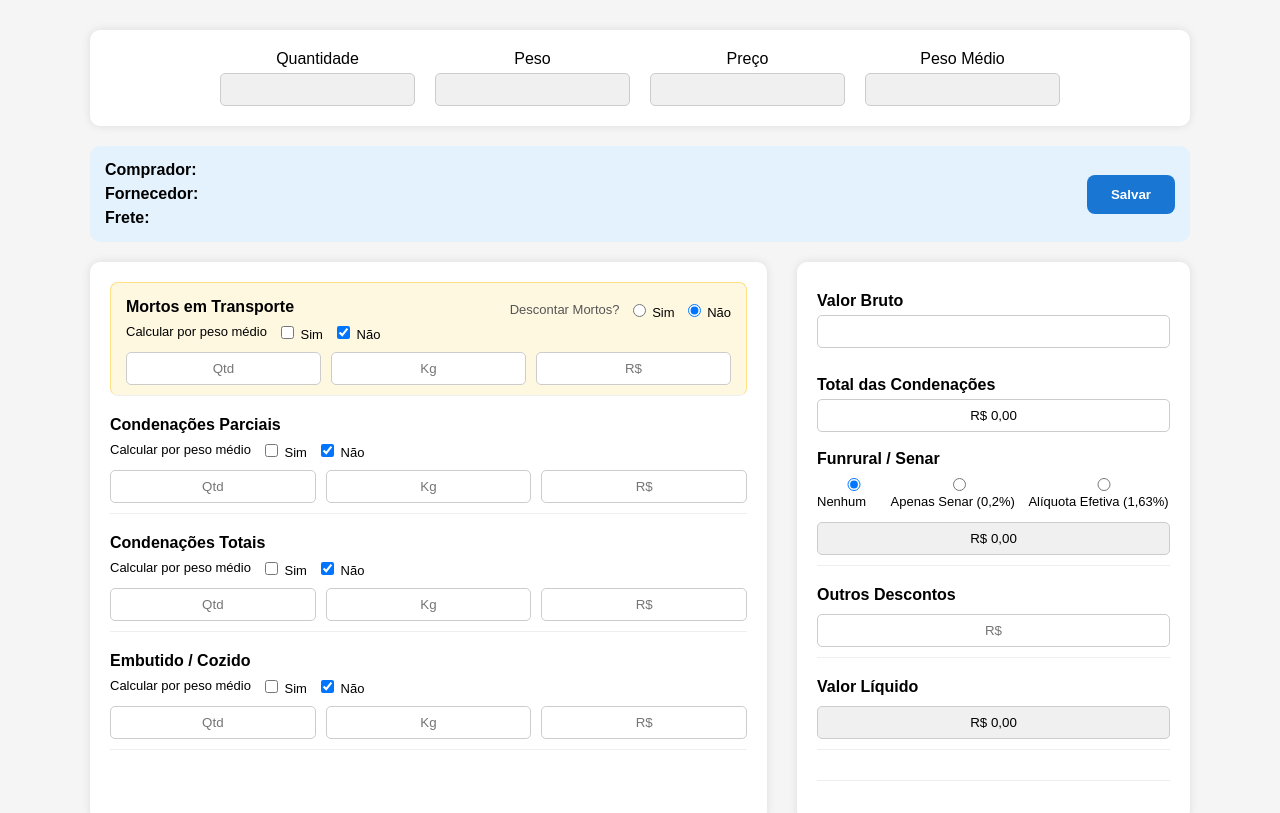
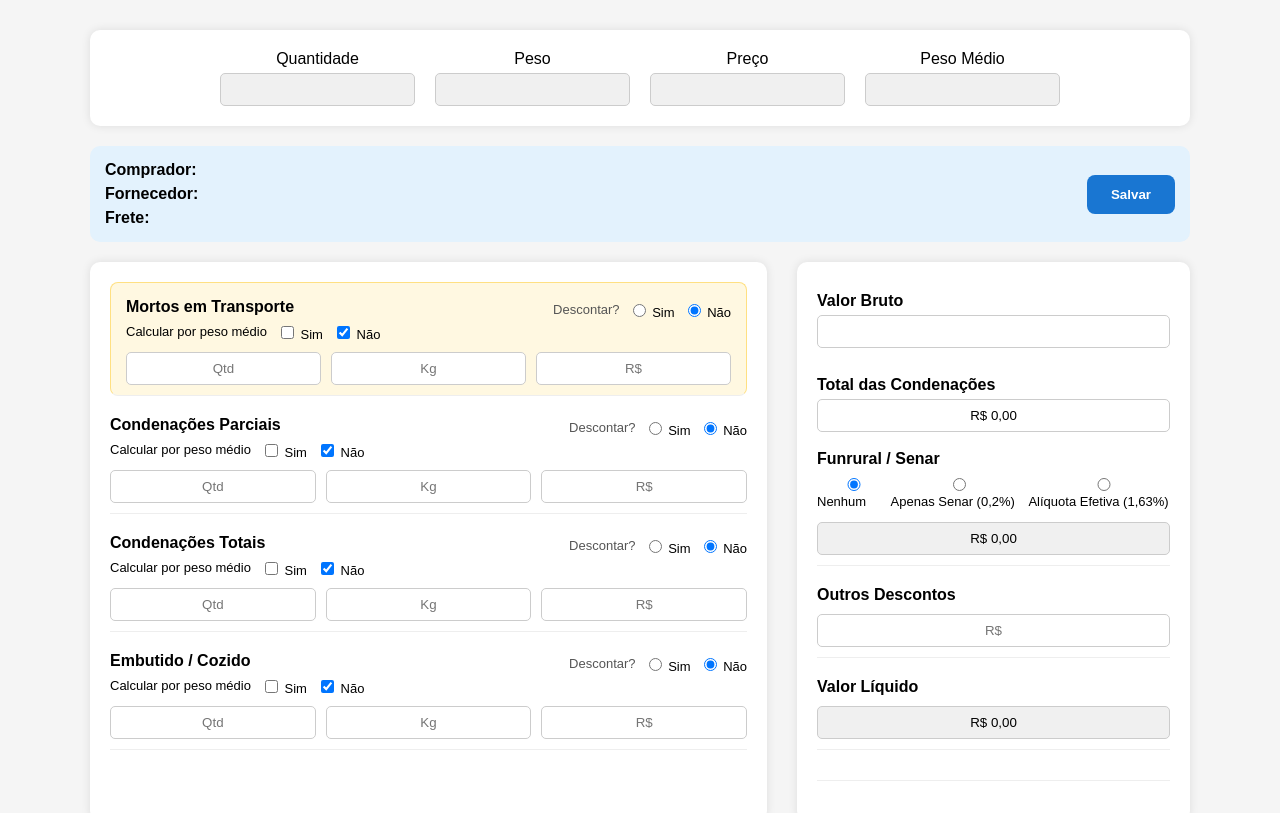
Before and after one commit to gustavolakre/fechamento-de-cargas, a website: page public/index.html in a window 1280 px wide. Drawn offline with Linux system fonts and the light colour scheme.

Commit message:
feat: regra de desconto para todas as condenações

```diff
--- a/public/index.html
+++ b/public/index.html
@@ -344,19 +344,21 @@ document.getElementById("blocos").innerHTML =
   blocos.map(b => `
   <div class="bloco ${b.id === "mortos" ? "bloco-destaque" : ""}">
 
-${b.id === "mortos" ? `
-  <div class="titulo-linha">
-    <span class="titulo">${b.nome}</span>
+<div class="titulo-linha">
+  <span class="titulo">${b.nome}</span>
 
-    <div class="radio-inline">
-      <span class="pergunta">Descontar Mortos?</span>
-      <label><input type="radio" name="descontarMortos" value="sim"> Sim</label>
-      <label><input type="radio" name="descontarMortos" value="nao" checked> Não</label>
-    </div>
+  <div class="radio-inline">
+    <span class="pergunta">Descontar?</span>
+    <label>
+      <input type="radio" name="descontar_${b.id}" value="sim">
+      Sim
+    </label>
+    <label>
+      <input type="radio" name="descontar_${b.id}" value="nao" checked>
+      Não
+    </label>
   </div>
-` : `
-  <div class="titulo">${b.nome}</div>
-`}
+</div>
 
 
     <div class="linha-opcao">
@@ -717,6 +719,15 @@ window.onload = async () => {
 }
 
 
+
+  function deveDescontar(id) {
+  const selecionado = document.querySelector(`input[name="descontar_${id}"]:checked`)
+  return selecionado?.value === "sim"
+}
+
+
+
+
 function recalcularTudo() {
 
   const precoVal = Number(preco.value || 0)
@@ -744,11 +755,12 @@ function recalcularTudo() {
   const descontarMortos =
     document.querySelector('input[name="descontarMortos"]:checked')?.value === "sim"
 
-  const totalCondenacoes =
-    parciaisValor +
-    totaisValor +
-    embutidoValor +
-    (descontarMortos ? mortosValor : 0)
+
+const totalCondenacoes =
+  (deveDescontar("mortos") ? mortosValor : 0) +
+  (deveDescontar("condParciais") ? parciaisValor : 0) +
+  (deveDescontar("condTotais") ? totaisValor : 0) +
+  (deveDescontar("embutido") ? embutidoValor : 0)
 
   document.getElementById("totalCondenacoes").value =
     formatarMoeda(totalCondenacoes)
```
